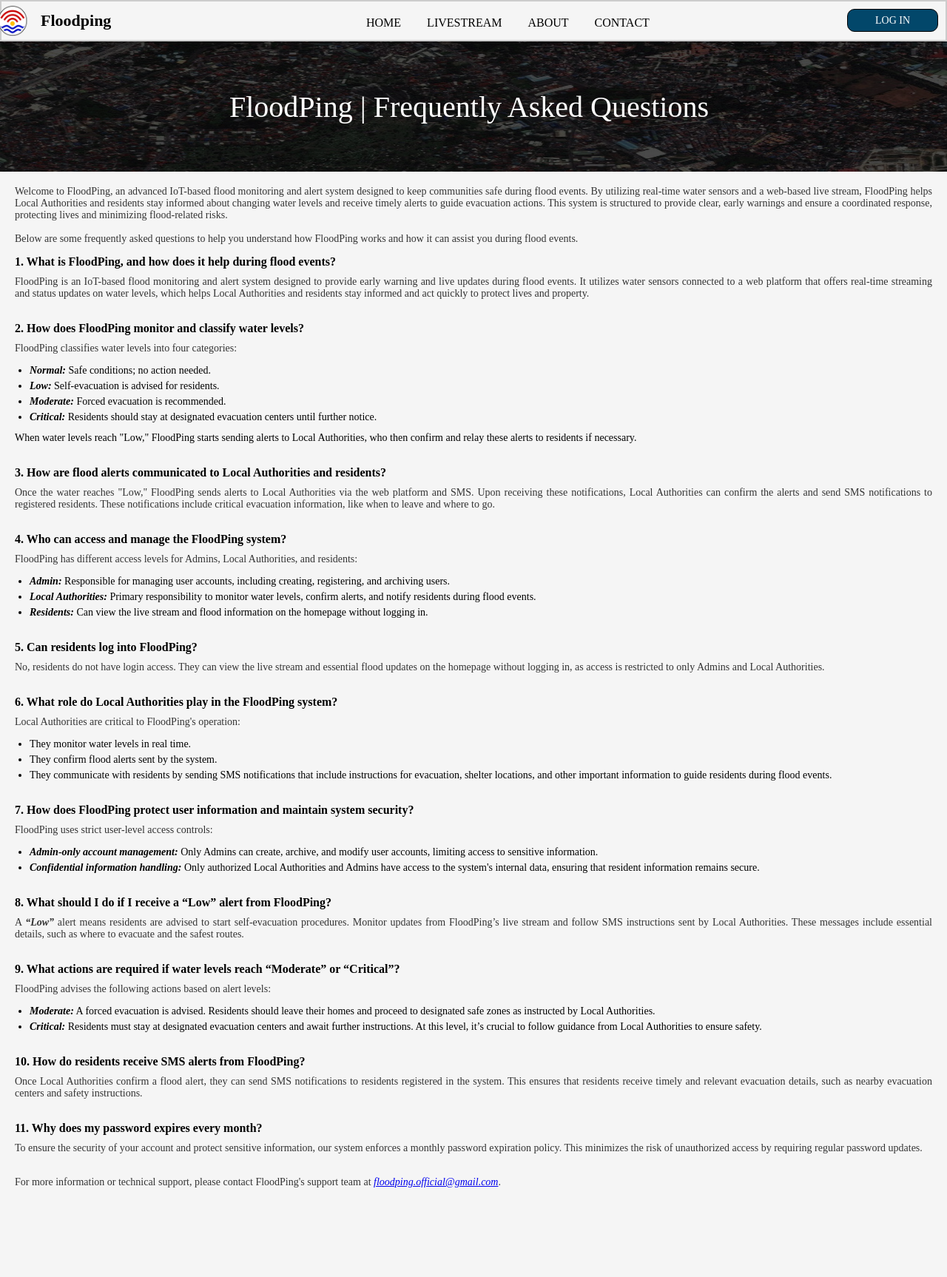
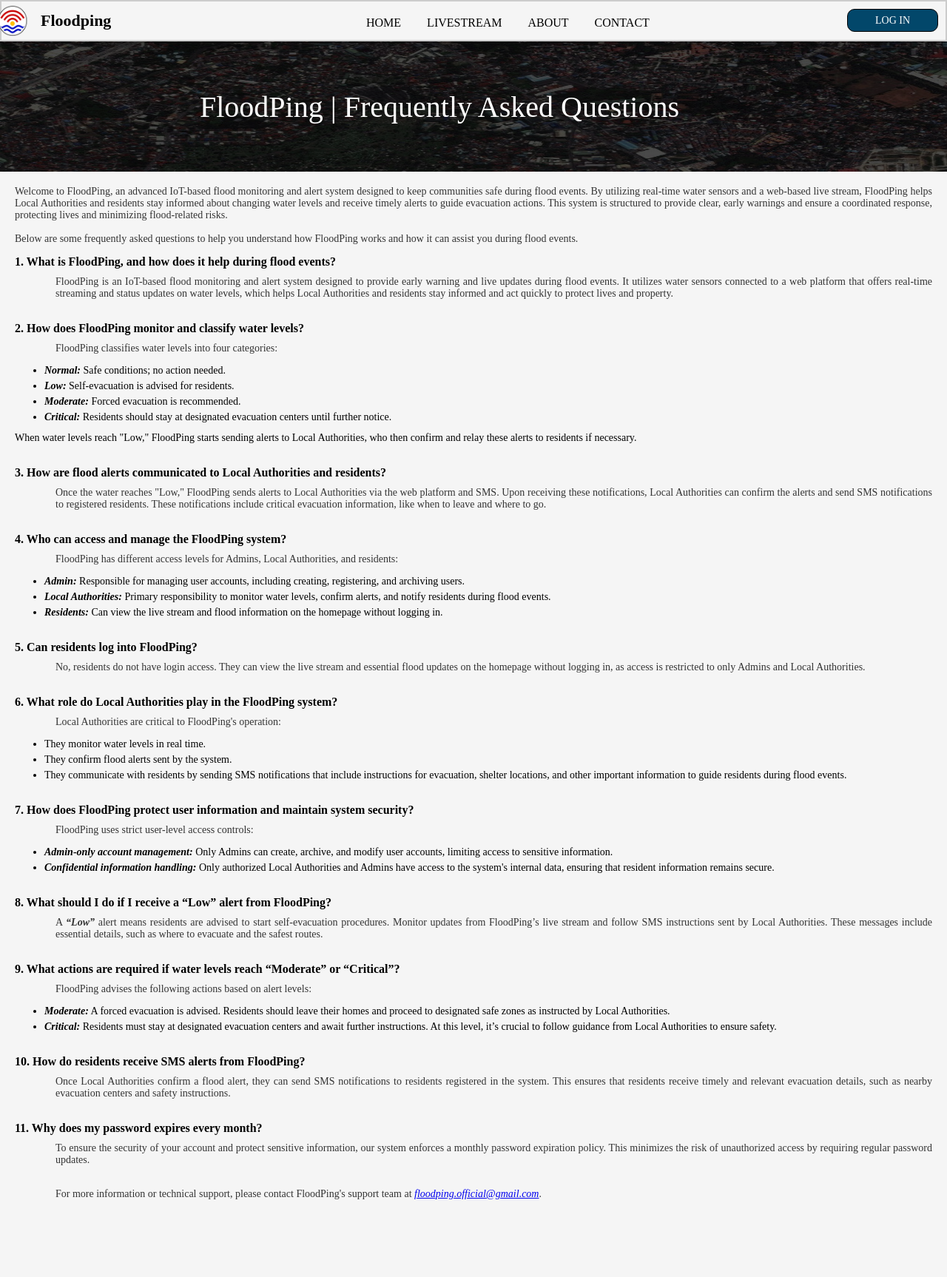
Before and after one commit to futuresoft-dev-eng/Floodping, a PHP site: page /floodping/FAQ.php in a window 1280 px wide. Shown: the top 1726 px of the page at 74% size. Run offline with PHP 8.4, Linux system fonts and the light colour scheme; a stand-in replaces the project's code that opens the database connection; some libraries are stand-ins or nearby versions.

Commit message:
Update FAQ.php

```diff
--- a/FAQ.php
+++ b/FAQ.php
@@ -109,7 +109,7 @@ body {
     font-size: 40px;
     font-weight: 500;
     color: #FFFFFF;
-    margin: -130px 0px 0px 290px;
+    margin: -130px 0px 0px 250px;
     position: absolute;
 }
 
@@ -122,11 +122,16 @@ body {
     margin: -5px auto;
 }
 
+#welcome-text {
+    margin-left: 0px;
+}
+
 .faq-container p {
     font-size: 14px;
     margin-bottom: 14px;
     color: #333;
     text-align: justify;
+    margin-left: 55px;
 }
 
 .faq-section {
@@ -148,6 +153,7 @@ body {
 .faq-section ul li {
     list-style-type: disc;
     margin-bottom: 5px;
+    margin-left: 20px;
 }
 
 .highlight-text {
@@ -265,7 +271,7 @@ body {
 
     <div class="faq-container">
     <h2 id="title">FloodPing | Frequently Asked Questions</h2>
-    <p>
+    <p id="welcome-text">
         Welcome to FloodPing, an advanced IoT-based flood monitoring and alert system designed to keep communities safe during flood events. By utilizing real-time water sensors and a web-based live stream, FloodPing helps Local Authorities and residents stay informed about changing water levels and receive timely alerts to guide evacuation actions. This system is structured to provide clear, early warnings and ensure a coordinated response, protecting lives and minimizing flood-related risks. <br>
     <br>
         Below are some frequently asked questions to help you understand how FloodPing works and how it can assist you during flood events.
```
